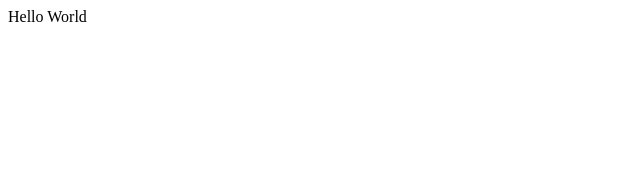
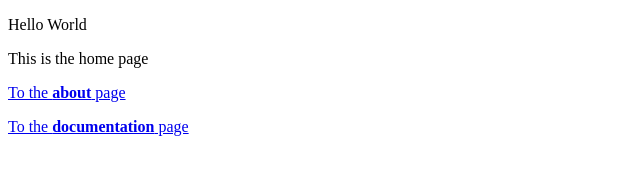
Before and after one commit to avgmensch/VanillaCSSRouter, a website built with Vite: page index.html in a window 1280 px wide. Shown: the whole page, without its empty margins (0-640 px from the left). Built offline with nearby package versions, Linux system fonts and the light colour scheme.

Commit message:
Very basic CSS-based routing

```diff
--- a/index.html
+++ b/index.html
@@ -3,7 +3,7 @@
   <head>
     <meta charset="UTF-8" />
     <meta name="viewport" content="width=device-width, initial-scale=1.0" />
-    <script type="module" src="/source/main.ts"></script>
+    <script type="module" src="/source/router.ts"></script>
     <title>Vanilla SPA-Router</title>
   </head>
   <body></body>
--- a/source/main.ts
+++ /dev/null
@@ -1 +0,0 @@
-document.body.innerText = "Hello World";
--- /dev/null
+++ b/source/pages/about.html
@@ -0,0 +1,5 @@
+<p>This is me, World</p>
+<p>This is the about page</p>
+<p>
+  <a href="#">To the <b>home</b> page</a>
+</p>
--- /dev/null
+++ b/source/pages/docs.html
@@ -0,0 +1,5 @@
+<p>Help me World</p>
+<p>This is the documentation page</p>
+<p>
+  <a href="#">To the <b>home</b> page</a>
+</p>
--- /dev/null
+++ b/source/pages/home.html
@@ -0,0 +1,8 @@
+<p>Hello World</p>
+<p>This is the home page</p>
+<p>
+  <a href="#about">To the <b>about</b> page</a>
+</p>
+<p>
+  <a href="#docs">To the <b>documentation</b> page</a>
+</p>
--- /dev/null
+++ b/source/router.css
@@ -0,0 +1,14 @@
+/* https://leanrada.com/notes/pure-css-spa-router/ */
+
+/**
+ * Any section that is not the target and is not #home will be hidden.
+ * The #home section will always be visible unless another rule overrides it.
+ */
+section:not(:target, #home),
+/**
+ * If :root (html) has a target (i.e., a section is targeted), section#home will be hidden.
+ * This overrides the previous rule: if a target is present, #home will be hidden.
+ */
+:root:has(:target) section#home {
+  display: none;
+}
--- /dev/null
+++ b/source/router.ts
@@ -0,0 +1,31 @@
+import HomePage from "./pages/home.html?raw";
+import AboutPage from "./pages/about.html?raw";
+import DocsPage from "./pages/docs.html?raw";
+import "./router.css";
+
+class Page {
+  id: string;
+  content: string;
+
+  constructor(id: string, content: string) {
+    this.id = id;
+    this.content = content;
+  }
+
+  getHtmlSection(): HTMLElement {
+    const section = document.createElement("section");
+    section.setAttribute("id", this.id);
+    section.innerHTML = this.content;
+    return section;
+  }
+}
+
+const pages: Page[] = [
+  new Page("home", HomePage),
+  new Page("about", AboutPage),
+  new Page("docs", DocsPage),
+];
+
+for (const section of pages.map((v) => v.getHtmlSection())) {
+  document.body.appendChild(section);
+}
--- a/vite.config.js
+++ b/vite.config.js
@@ -1,4 +1,4 @@
 /** @type {import("vite").UserConfig} */
 export default {
-  base: "/VanillaSPARouter/",
+  base: "/VanillaSPARouter",
 };
```
